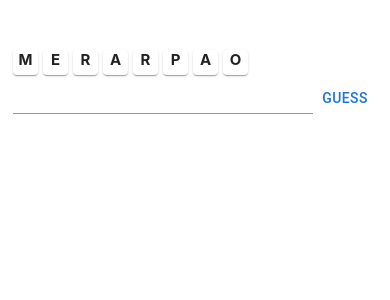
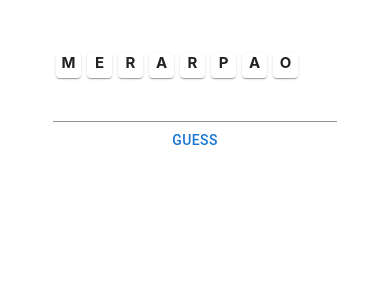
Before and after one commit to JohanSarnbratt/bandagram, a React (Create React App) app: page / in a window 390 px wide. Shown: the top 300 px of the page. Built offline with nearby package versions, Linux system fonts and the light colour scheme.

Commit message:
make each row of letters wrap (better mobile experience)

```diff
--- a/src/bandagram/bandagram.tsx
+++ b/src/bandagram/bandagram.tsx
@@ -9,9 +9,7 @@ import {compareStrings} from "./letters/compareStrings";
 import {bandNames} from "./data/quizbands";
 
 const Row = styled.div`
-  display: flex;
-  flex-direction: row;
-  gap: 5px;
+  display: inline-block;
 `;
 const CenterPage = styled.div`
   display: flex;
@@ -61,12 +59,10 @@ export const Bandagram = () => {
         <Row>
           {generateActiveRow(text, letters)}
         </Row>
-        <Row>
           <form onSubmit={onGuess}>
-            <Input style={{width: 300}} value={text} onChange={(event) => setText(event.target.value)} />
+            <Input style={{maxWidth: 300, width: '100%'}} value={text} onChange={(event) => setText(event.target.value)} />
             <Button type="submit" onClick={onGuess}>Guess</Button>
           </form>
-        </Row>
       </>
       }
     </Page>
--- a/src/bandagram/letters/hintLetter.tsx
+++ b/src/bandagram/letters/hintLetter.tsx
@@ -13,6 +13,8 @@ const LetterCard = styled(Card)`
   font-size: 15px;
   font-weight: bold;
   text-transform: uppercase;
+  display: inline-block;
+  margin: 3px;
 `
 
 export const HintLetter = ({letter, backgroundColor}: Props): React.JSX.Element => {
```
